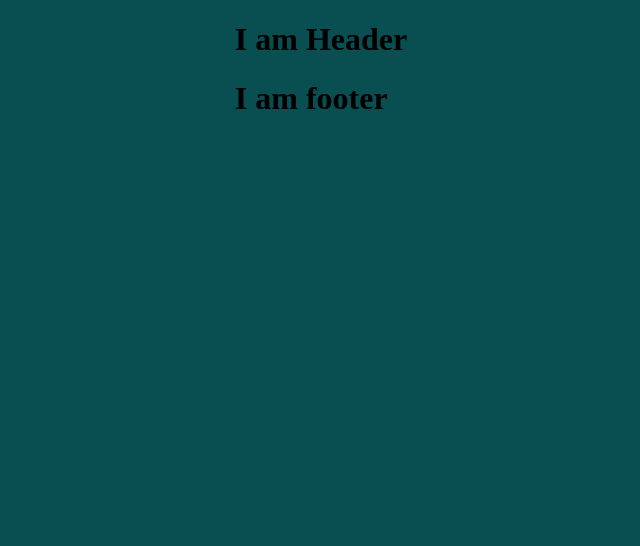
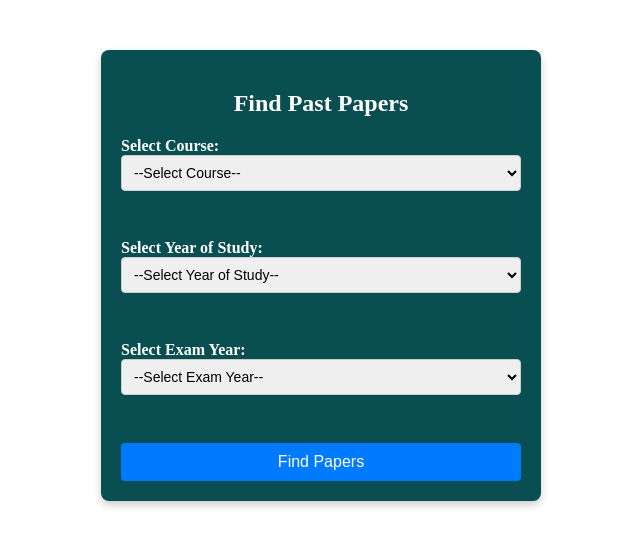
Before and after one commit to GDG-on-Campus-Maseno-University/learn_io_frontend, a React (Vite) app: page / in a window 1280 px wide. Shown: the top 546 px of the page, without its empty margins (319-959 px from the left). Built offline with nearby package versions, Linux system fonts and the light colour scheme.

Commit message:
find past papers

```diff
--- a/src/App.jsx
+++ b/src/App.jsx
@@ -1,12 +1,15 @@
 import React from "react";
-import Carosalepage from "./carossel/CarosselPage"
-import Home from "./Components/Home";
+//import Carosalepage from "./carossel/CarosselPage"
+//import Home from "./Components/Home";
+import Find from "./pastpaperpages/findpaper/FindPastpaper";
 
 
 function App(){
   return(
     <>
-     <Home/>
+
+     {/* <Home/> */}
+     <Find/>
     </>
   )
 }
--- /dev/null
+++ b/src/pastpaperpages/findpaper/FindPastpaper.css
@@ -0,0 +1,86 @@
+/* Modal container styling */
+.modal {
+    position: fixed;
+    top: 0;
+    left: 0;
+    width: 100%;
+    height: 100%;
+    background-color: #094E51; /* Updated background color */
+    display: flex;
+    justify-content: center;
+    align-items: center;
+    z-index: 1000;
+}
+
+/* Modal content styling */
+.modal-content {
+    background-color: #fff;
+    padding: 20px;
+    border-radius: 8px;
+    box-shadow: 0 4px 8px rgba(0, 0, 0, 0.2);
+    width: 400px;
+    max-width: 90%;
+    text-align: center;
+}
+
+/* Plain form container styling */
+.plain-form {
+    background-color: #094E51; /* Background color for the form */
+    padding: 20px;
+    border-radius: 8px;
+    width: 400px;
+    max-width: 90%;
+    margin: 50px auto; /* Center the form horizontally */
+    color: white; /* Text color for better contrast */
+    text-align: center;
+    box-shadow: 0 4px 8px rgba(0, 0, 0, 0.2);
+}
+
+/* Form styling */
+form {
+    display: flex;
+    flex-direction: column;
+    gap: 15px;
+}
+
+/* Label styling */
+label {
+    font-size: 16px;
+    font-weight: bold;
+    text-align: left;
+    color: white; /* Label text color */
+}
+
+/* Select dropdown styling */
+select {
+    width: 100%;
+    padding: 8px;
+    font-size: 14px;
+    border: 1px solid #ccc;
+    border-radius: 4px;
+}
+
+/* Buttons styling */
+button {
+    padding: 10px 15px;
+    font-size: 16px;
+    border: none;
+    border-radius: 4px;
+    cursor: pointer;
+    background-color: #FFA500; /* Button background color */
+    color: white; /* Button text color */
+}
+
+button[type="submit"] {
+    background-color: #007bff;
+    color: white;
+}
+
+button[type="button"] {
+    background-color: #ccc;
+    color: black;
+}
+
+button:hover {
+    opacity: 0.9;
+}
--- a/src/pastpaperpages/findpaper/FindPastpaper.jsx
+++ b/src/pastpaperpages/findpaper/FindPastpaper.jsx
@@ -1,14 +1,52 @@
 import React from "react";
+import "./FindPastpaper.css";
 
-function  Find(){
-    return(
-        <>
+function Find() {
+    const handleSubmit = (e) => {
+        e.preventDefault();
+        // Add logic to handle form submission
+        console.log("Find Papers button clicked");
+    };
 
-        <h1>Add fields to sesrch for a pastpaper</h1>
-        </>
-
-    )
+    return (
+        <div className="plain-form">
+            <h2>Find Past Papers</h2>
+            <form onSubmit={handleSubmit}>
+                <label>
+                    Select Course:
+                    <select required>
+                        <option value="">--Select Course--</option>
+                        <option value="course1">Course 1</option>
+                        <option value="course2">Course 2</option>
+                        <option value="course3">Course 3</option>
+                    </select>
+                </label>
+                <br />
+                <label>
+                    Select Year of Study:
+                    <select required>
+                        <option value="">--Select Year of Study--</option>
+                        <option value="1">Year 1</option>
+                        <option value="2">Year 2</option>
+                        <option value="3">Year 3</option>
+                        <option value="4">Year 4</option>
+                    </select>
+                </label>
+                <br />
+                <label>
+                    Select Exam Year:
+                    <select required>
+                        <option value="">--Select Exam Year--</option>
+                        <option value="2023">2023</option>
+                        <option value="2024">2024</option>
+                        <option value="2025">2025</option>
+                    </select>
+                </label>
+                <br />
+                <button type="submit">Find Papers</button>
+            </form>
+        </div>
+    );
 }
 
-
 export default Find;
```
